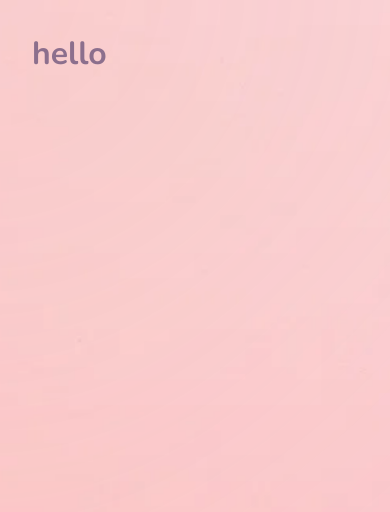
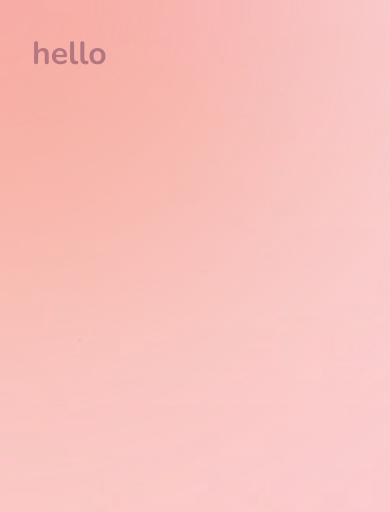
Before and after one commit to Shreya070223/ExpenseTracker, a React (Vite) app in the folder frontend/vite-project/: page / in a window 390 px wide. Shown: the top 512 px of the page. Built offline with nearby package versions, Linux system fonts and the light colour scheme.

Commit message:
added some background effect

```diff
--- a/frontend/vite-project/src/App.jsx
+++ b/frontend/vite-project/src/App.jsx
@@ -1,12 +1,12 @@
 import styled from "styled-components";
 import bg from './img/bg.webp';
-import { MainLayout } from "./styles/layouts.js";
-import {Orb} from "./components/orb/orb.js";
+import { MainLayout } from "./styles/layouts.jsx";
+import { Orb} from "./components/orb/orb.jsx";
 
 function App() {
   return (
     <AppStyled bg={bg} className='app'>
-      <Orb/>
+      <Orb />
       <MainLayout>
         <h1>hello</h1>
       </MainLayout>
--- a/frontend/vite-project/src/components/orb/orb.js
+++ /dev/null
@@ -1,17 +0,0 @@
-import React from 'react';
-import styled from 'styled-components';
-
-const OrbStyle = styled.div`
-  width: 70vh;
-  height: 70vh;
-  position: absolute;
-  border-radius: 50%;
-  margin-top: -37vh;
-  margin-left: -37vh;
-  background: linear-gradient(180deg, #F56692 0%, #F2994A 100%);
-  filter: blur(400px);
-`;
-
-export function Orb() {
-  return <OrbStyle />;
-}
--- /dev/null
+++ b/frontend/vite-project/src/components/orb/orb.jsx
@@ -0,0 +1,36 @@
+import React from 'react';
+import styled, { keyframes } from 'styled-components';
+import { useWindowSize } from '../../utils/useWindowSize.jsx';
+
+export function Orb() {
+
+  const {width, height} = useWindowSize();
+
+  console.log(width, height);
+
+  const moveOrb=keyframes`
+  0%{
+  transform:translate(0,0);
+  }
+  50%{
+  transform:translate(400px,500px);
+  }
+  100%{
+  transform:translate(0,0);
+  }
+  `;
+
+const OrbStyle = styled.div`
+  width: 70vh;
+  height: 70vh;
+  position: absolute;
+  border-radius: 50%;
+  margin-top: -37vh;
+  margin-left: -37vh;
+  background: linear-gradient(180deg, #F56692 0%, #F2994A 100%);
+  filter: blur(200px);
+  animation:${moveOrb} 2s alternate linear infinite;
+`;
+
+  return <OrbStyle />;
+}
--- a/frontend/vite-project/src/main.jsx
+++ b/frontend/vite-project/src/main.jsx
@@ -1,7 +1,7 @@
 import { StrictMode } from 'react'
 import { createRoot } from 'react-dom/client'
 import App from './App.jsx'
-import GlobalStyle from './styles/GlobalStyle.js'
+import GlobalStyle from './styles/GlobalStyle.jsx'
 
 createRoot(document.getElementById('root')).render(
   <StrictMode>
--- /dev/null
+++ b/frontend/vite-project/src/utils/useWindowSize.jsx
@@ -0,0 +1,20 @@
+import { useState, useEffect } from "react";
+
+
+export const useWindowSize = () => {
+    const [size, setSize] = useState([0, 0]);
+
+    useEffect(() => {
+        const updateSize = () => {
+            setSize([window.innerWidth, window.innerHeight]);
+        };
+
+        window.addEventListener('resize', updateSize);
+        return () => window.removeEventListener('resize', updateSize);
+    }, []);
+
+        return {
+            width: size[0],
+            height: size[1]
+        };
+}
```
Also changed, not shown: frontend/vite-project/src/styles/GlobalStyle.jsx (renamed from frontend/vite-project/src/styles/GlobalStyle.js), frontend/vite-project/src/styles/layouts.jsx (renamed from frontend/vite-project/src/styles/layouts.js).
